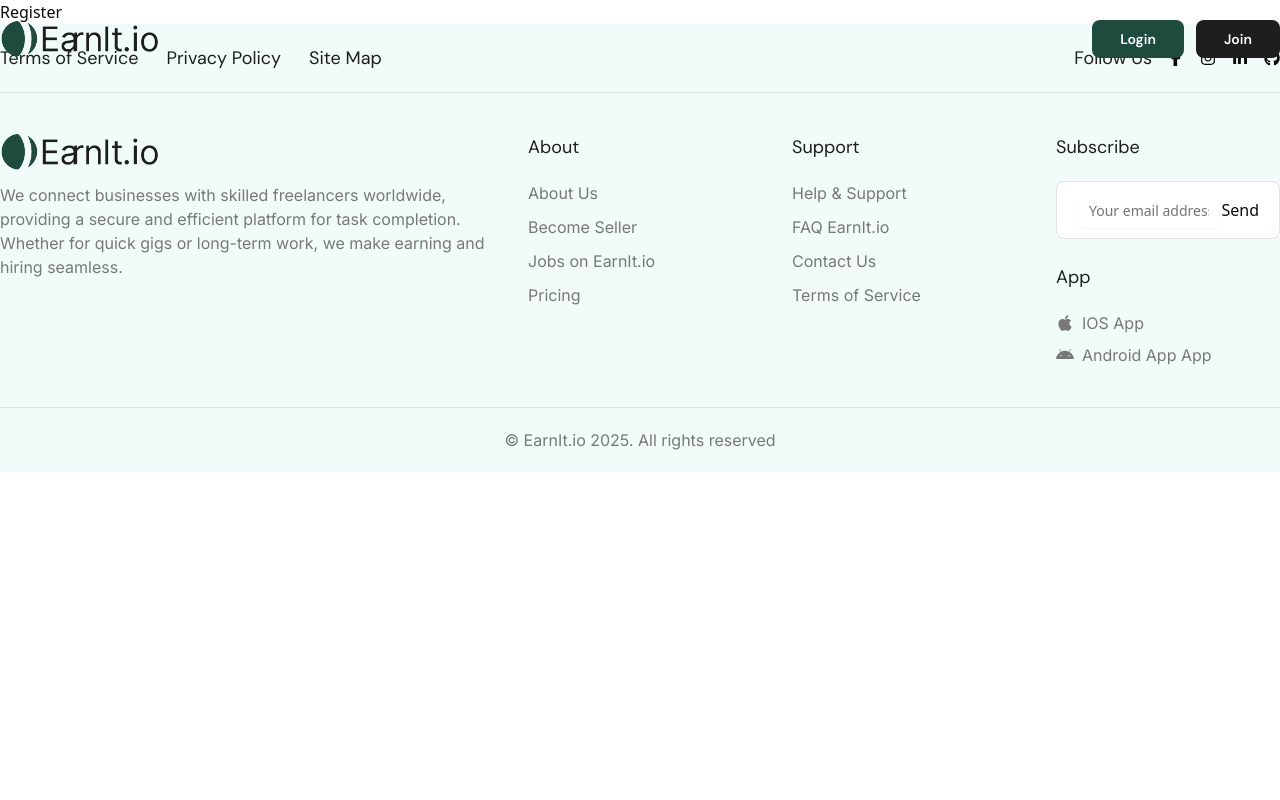
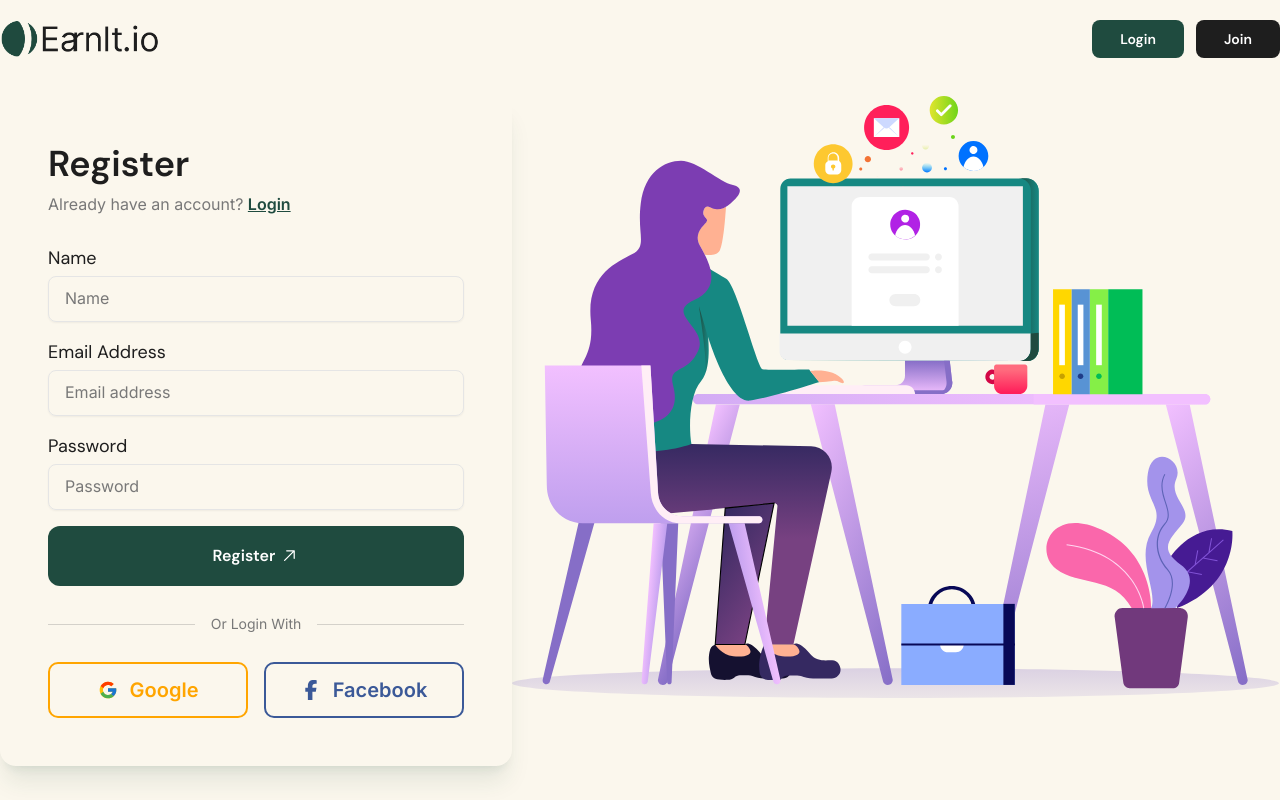
Before and after one commit to Rabby-khan-04/earn-it-client, a React (Vite) app: page /auth/register in a window 1280 px wide. Shown: the top 800 px of the page. Built offline with nearby package versions, Linux system fonts and the light colour scheme; no server answers.

Commit message:
auth pages added

```diff
--- a/package.json
+++ b/package.json
@@ -23,6 +23,7 @@
     "prop-types": "^15.8.1",
     "react": "^19.0.0",
     "react-dom": "^19.0.0",
+    "react-hook-form": "^7.55.0",
     "react-hot-toast": "^2.5.2",
     "react-icons": "^5.5.0",
     "react-router-dom": "^7.2.0-pre.6",
--- /dev/null
+++ b/src/components/auth/SocalLogin.jsx
@@ -0,0 +1,28 @@
+import { FcGoogle } from "react-icons/fc";
+import { FaFacebookF } from "react-icons/fa6";
+
+const SocalLogin = () => {
+  return (
+    <div className="space-y-7">
+      <div className="flex items-center justify-center gap-4">
+        <div className="h-px bg-text/30 grow"></div>
+        <p className="text-sm font-inter text-text capitalize">or login with</p>
+        <div className="h-px bg-text/30 grow"></div>
+      </div>
+
+      <div className="flex items-center gap-4">
+        <button className="flex items-center justify-center gap-3 text-xl w-full border-[2px] border-[#FFA500] text-[#FFA500] rounded-lg py-3 px-6 font-inter font-semibold cursor-pointer">
+          <FcGoogle />
+          <span>Google</span>
+        </button>
+
+        <button className="flex items-center justify-center gap-3 text-xl w-full border-[2px] border-[#3b5998] text-[#3b5998] rounded-lg py-3 px-6 font-inter font-semibold cursor-pointer">
+          <FaFacebookF />
+          <span>Facebook</span>
+        </button>
+      </div>
+    </div>
+  );
+};
+
+export default SocalLogin;
--- a/src/components/ui/input.jsx
+++ b/src/components/ui/input.jsx
@@ -1,24 +1,21 @@
-import * as React from "react"
+import * as React from "react";
 
-import { cn } from "@/lib/utils"
+import { cn } from "@/lib/utils";
 
-function Input({
-  className,
-  type,
-  ...props
-}) {
+function Input({ className, type, ...props }) {
   return (
-    (<input
+    <input
       type={type}
       data-slot="input"
       className={cn(
-        "border-input file:text-foreground placeholder:text-muted-foreground selection:bg-primary selection:text-primary-foreground flex h-9 w-full min-w-0 rounded-md border bg-transparent px-3 py-1 text-base shadow-xs transition-[color,box-shadow] outline-none file:inline-flex file:h-7 file:border-0 file:bg-transparent file:text-sm file:font-medium disabled:pointer-events-none disabled:cursor-not-allowed disabled:opacity-50 md:text-sm",
+        "border-input file:text-foreground placeholder:text-base placeholder:text-text selection:bg-primary selection:text-primary-foreground flex w-full min-w-0 rounded-md border font-inter font-normal bg-transparent px-4 py-3 text-base shadow-xs transition-[color,box-shadow] outline-none file:inline-flex file:h-7 file:border-0 file:bg-transparent file:text-sm file:font-medium disabled:pointer-events-none disabled:cursor-not-allowed disabled:opacity-50 md:text-sm",
         "focus-visible:border-ring focus-visible:ring-ring/50 focus-visible:ring-[3px]",
         "aria-invalid:ring-destructive/20 dark:aria-invalid:ring-destructive/40 aria-invalid:border-destructive",
         className
       )}
-      {...props} />)
+      {...props}
+    />
   );
 }
 
-export { Input }
+export { Input };
--- a/src/index.css
+++ b/src/index.css
@@ -144,6 +144,10 @@
     @apply relative inline-block overflow-hidden text-white bg-primary py-5 px-9 rounded-[12px] leading-none font-dm-sans text-base font-semibold z-10 cursor-pointer before:content-[''] before:absolute before:left-1/2 before:bottom-[-40px] before:w-8 before:h-8 before:rounded-full before:bg-secondary before:transform before:-translate-x-1/2 before:-z-10 before:transition-all before:duration-500 hover:before:h-[300px] hover:before:w-[300px];
   }
 
+  .btn__primary__auth {
+    @apply relative overflow-hidden text-white  w-full flex justify-center items-center gap-1 bg-primary py-5 px-9 rounded-[12px] leading-none font-dm-sans text-base font-semibold z-10 cursor-pointer before:content-[''] before:absolute before:left-1/2 before:bottom-[-40px] before:w-8 before:h-8 before:rounded-full before:bg-secondary before:transform before:-translate-x-1/2 before:-z-10 before:transition-all before:duration-500 hover:before:h-[1600px] hover:before:w-[1600px];
+  }
+
   .btn__secondary {
     @apply relative inline-block overflow-hidden text-white bg-title py-5 px-9 rounded-[12px] leading-none font-dm-sans text-base font-semibold z-10 cursor-pointer before:content-[''] before:absolute before:left-1/2 before:bottom-[-40px] before:w-8 before:h-8 before:rounded-full before:bg-secondary before:transform before:-translate-x-1/2 before:-z-10 before:transition-all before:duration-500 hover:before:h-[200px] hover:before:w-[200px];
   }
--- a/src/pages/Auth/Login.jsx
+++ b/src/pages/Auth/Login.jsx
@@ -1,5 +1,100 @@
+import authImg from "@/assets/images/auth/auth-img.svg";
+import { Input } from "@/components/ui/input";
+import { useForm } from "react-hook-form";
+import { Link } from "react-router-dom";
+import { GoArrowUpRight } from "react-icons/go";
+import SocalLogin from "@/components/auth/SocalLogin";
+
 const Login = () => {
-  return <div>Login</div>;
+  const {
+    register,
+    handleSubmit,
+    formState: { errors },
+  } = useForm();
+
+  const onSubmit = (data) => console.log(data);
+
+  return (
+    <section className="py-24 bg-base-100">
+      <div className="container grid grid-cols-5">
+        <div className="col-span-2 self-center">
+          <div className="p-12 shadow-xl shadow-primary/10 rounded-2xl space-y-7">
+            <div className="space-y-2">
+              <h1 className="text-4xl font-dm-sans font-semibold text-title">
+                Loign
+              </h1>
+              <p className="text-base text-text font-inter font-normal">
+                Doesn{"'"}t have an account yet?{" "}
+                <Link
+                  to="/auth/register"
+                  className="text-primary font-semibold underline"
+                >
+                  Sign Up
+                </Link>
+              </p>
+            </div>
+
+            <form className="space-y-4" onSubmit={handleSubmit(onSubmit)}>
+              <div className="space-y-1">
+                <label
+                  htmlFor="email"
+                  className="text-title text-lg inline-block font-dm-sans font-normal"
+                >
+                  Email Address
+                </label>
+                <Input
+                  type="email"
+                  id="email"
+                  placeholder="Email address"
+                  {...register("email", { required: true })}
+                />
+                <p className="text-xs text-red-500 font-inter">
+                  {errors.email && <span>This field is required</span>}
+                </p>
+              </div>
+
+              <div className="space-y-1">
+                <div className="flex justify-between items-center">
+                  <label
+                    htmlFor="password"
+                    className="text-title text-lg inline-block font-dm-sans font-normal"
+                  >
+                    Password
+                  </label>
+
+                  <button
+                    type="button"
+                    className="text-primary font-inter text-sm font-semibold underline cursor-pointer"
+                  >
+                    Forget Password?
+                  </button>
+                </div>
+                <Input
+                  type="password"
+                  id="password"
+                  placeholder="Password"
+                  {...register("password", { required: true })}
+                />
+                <p className="text-xs text-red-500 font-inter">
+                  {errors.password && <span>This field is required</span>}
+                </p>
+              </div>
+
+              <button type="submit" className="btn__primary__auth">
+                <span>Login</span>
+                <GoArrowUpRight className="text-xl" />
+              </button>
+            </form>
+
+            <SocalLogin />
+          </div>
+        </div>
+        <div className="col-span-3">
+          <img src={authImg} alt="" />
+        </div>
+      </div>
+    </section>
+  );
 };
 
 export default Login;
--- a/src/pages/Auth/Register.jsx
+++ b/src/pages/Auth/Register.jsx
@@ -1,5 +1,108 @@
+import authImg from "@/assets/images/auth/auth-img.svg";
+import { Input } from "@/components/ui/input";
+import { useForm } from "react-hook-form";
+import { Link } from "react-router-dom";
+import { GoArrowUpRight } from "react-icons/go";
+import SocalLogin from "@/components/auth/SocalLogin";
+
 const Register = () => {
-  return <div>Register</div>;
+  const {
+    register,
+    handleSubmit,
+    formState: { errors },
+  } = useForm();
+
+  const onSubmit = (data) => console.log(data);
+
+  return (
+    <section className="py-24 bg-base-100">
+      <div className="container grid grid-cols-5">
+        <div className="col-span-2 self-center">
+          <div className="p-12 shadow-xl shadow-primary/10 rounded-2xl space-y-7">
+            <div className="space-y-2">
+              <h1 className="text-4xl font-dm-sans font-semibold text-title">
+                Register
+              </h1>
+              <p className="text-base text-text font-inter font-normal">
+                Already have an account?{" "}
+                <Link
+                  to="/auth/login"
+                  className="text-primary font-semibold underline"
+                >
+                  Login
+                </Link>
+              </p>
+            </div>
+
+            <form className="space-y-4" onSubmit={handleSubmit(onSubmit)}>
+              <div className="space-y-1">
+                <label
+                  htmlFor="name"
+                  className="text-title text-lg inline-block font-dm-sans font-normal"
+                >
+                  Name
+                </label>
+                <Input
+                  type="text"
+                  id="name"
+                  placeholder="Name"
+                  {...register("name", { required: true })}
+                />
+                <p className="text-xs text-red-500 font-inter">
+                  {errors.name && <span>This field is required</span>}
+                </p>
+              </div>
+              <div className="space-y-1">
+                <label
+                  htmlFor="email"
+                  className="text-title text-lg inline-block font-dm-sans font-normal"
+                >
+                  Email Address
+                </label>
+                <Input
+                  type="email"
+                  id="email"
+                  placeholder="Email address"
+                  {...register("email", { required: true })}
+                />
+                <p className="text-xs text-red-500 font-inter">
+                  {errors.email && <span>This field is required</span>}
+                </p>
+              </div>
+
+              <div className="space-y-1">
+                <label
+                  htmlFor="password"
+                  className="text-title text-lg inline-block font-dm-sans font-normal"
+                >
+                  Password
+                </label>
+                <Input
+                  type="password"
+                  id="password"
+                  placeholder="Password"
+                  {...register("password", { required: true })}
+                />
+                <p className="text-xs text-red-500 font-inter">
+                  {errors.password && <span>This field is required</span>}
+                </p>
+              </div>
+
+              <button type="submit" className="btn__primary__auth">
+                <span>Register</span>
+                <GoArrowUpRight className="text-xl" />
+              </button>
+            </form>
+
+            <SocalLogin />
+          </div>
+        </div>
+        <div className="col-span-3">
+          <img src={authImg} alt="" />
+        </div>
+      </div>
+    </section>
+  );
 };
 
 export default Register;
```
Also changed, not shown: src/assets/images/auth/auth-img.svg (added), 1 other file (tests, documents, lock files or other folders).
